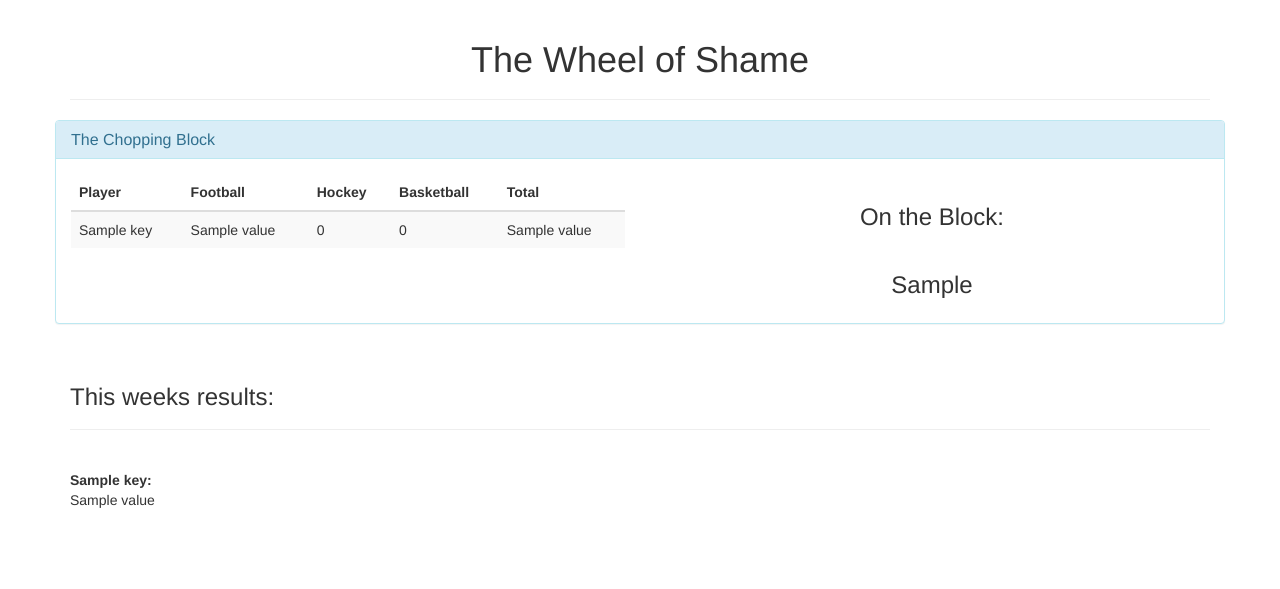
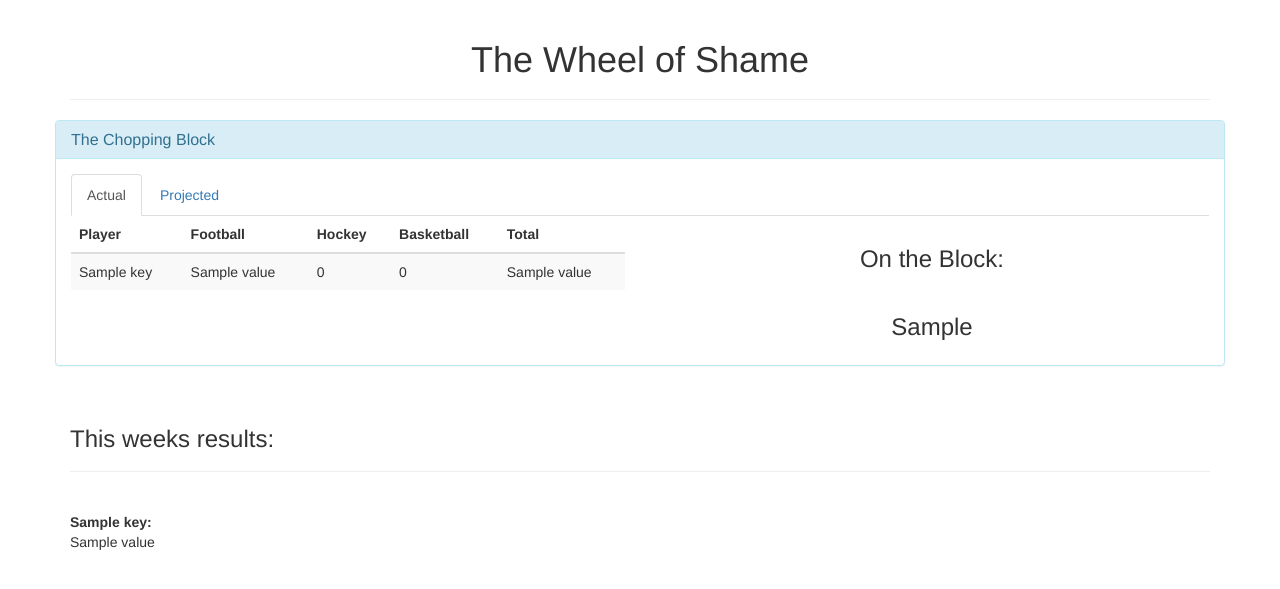
Before and after one commit to eprouty/the_wheel, a Flask app: template templates/index.html in a window 1280 px wide. Shown: the top 589 px of the page. Run offline with Flask 2, Linux system fonts and the light colour scheme; the template is opened without the code that fills it: most values are stand-ins (such as "Sample title", 1, 10 or a date in 2020); parts of the project's set-up code (start-up, migrations or seed data) failed here and were passed over; some libraries are stand-ins or nearby versions.

Commit message:
Adding a projected values page

```diff
--- a/server.py
+++ b/server.py
@@ -51,7 +51,9 @@ def home():
 
     chopping_block = the_wheel.chopping_block()
     chopping_block['the_block'] = sorted(chopping_block['the_block'].items(), key=lambda x: x[1])
-    return render_template("index.html", history=history, name=current_user.name, can_spin=can_spin, chopping_block=chopping_block)
+
+    projected_loser = min(filter(lambda x: 'projected' in x[0], chopping_block['the_block']), key=lambda x: x[1])[0].split('_')[0]
+    return render_template("index.html", history=history, name=current_user.name, can_spin=can_spin, chopping_block=chopping_block, p_loser=projected_loser)
 
 @app.route('/wheels_will')
 @login_required
--- a/templates/index.html
+++ b/templates/index.html
@@ -19,6 +19,12 @@
                 <h3 class="panel-title">The Chopping Block</h3>
             </div>
             <div class="panel-body">
+                <ul class="nav nav-tabs">
+                    <li class="active"><a data-toggle="tab" href="#actual">Actual</a></li>
+                    <li><a data-toggle="tab" href="#projected">Projected</a></li>
+                </ul>
+                <div class="tab-content">
+                    <div id="actual" class="tab-pane fade in active">
                         <div class="row">
                             <div class="col-sm-6">
                                 <table class="table table-striped">
@@ -33,6 +39,7 @@
                                     </thead>
                                     <tbody>
                                         {% for key, value in chopping_block['the_block'] %}
+                                            {% if 'projected' not in key %}
                                                 <tr>
                                                     <td>{{ key }}</td>
                                                     <td>{{ value }}</td>
@@ -40,6 +47,7 @@
                                                     <td>0</td>
                                                     <td>{{ value }}</td>
                                                 </tr>
+                                            {% endif %}
                                         {% endfor %}
                                     </tbody>
                                 </table>
@@ -49,6 +57,44 @@
                                     <h3>On the Block:</h3>
                                 </div>
                                 <h3>{{ chopping_block['next_victim'] }}</h3>
+                            </div>
+                        </div>
+                    </div>
+                    <div id="projected" class="tab-pane fade">
+                        <div class="row">
+                            <div class="col-sm-6">
+                                <table class="table table-striped">
+                                    <thead>
+                                        <tr>
+                                            <th>Player</th>
+                                            <th>Football</th>
+                                            <th>Hockey</th>
+                                            <th>Basketball</th>
+                                            <th>Total</th>
+                                        </tr>
+                                    </thead>
+                                    <tbody>
+                                        {% for key, value in chopping_block['the_block'] %}
+                                            {% if 'projected' in key %}
+                                                <tr>
+                                                    <td>{{ key.split('_')[0] }}</td>
+                                                    <td>{{ value }}</td>
+                                                    <td>0</td>
+                                                    <td>0</td>
+                                                    <td>{{ value }}</td>
+                                                </tr>
+                                            {% endif %}
+                                        {% endfor %}
+                                    </tbody>
+                                </table>
+                            </div>
+                            <div class="col-sm-6 text-center">
+                                <div class="panel-heading">
+                                    <h3>On the Block:</h3>
+                                </div>
+                                <h3>{{ p_loser }}</h3>
+                            </div>
+                        </div>
                     </div>
                 </div>
             </div>
--- a/the_wheel/handlers/wheel_of_shame.py
+++ b/the_wheel/handlers/wheel_of_shame.py
@@ -71,15 +71,20 @@ class WheelOfShame():
         for match in football:
             data.setdefault(match['team0_name'], 0)
             data[match['team0_name']] += round(match['team0_score'] - match['team1_score'], 2)
+            data.setdefault(match['team0_name'] + '_projected', 0)
+            data[match['team0_name'] + '_projected'] += round(match['team0_projected'] - match['team1_projected'], 2)
             data.setdefault(match['team1_name'], 0)
             data[match['team1_name']] += round(match['team1_score'] - match['team0_score'], 2)
+            data.setdefault(match['team1_name'] + '_projected', 0)
+            data[match['team1_name'] + '_projected'] += round(match['team1_projected'] - match['team0_projected'], 2)
 
         loser = False
         for key in data:
-            if not loser:
-                loser = (key, data[key])
-            elif data[key] < loser[1]:
-                loser = (key, data[key])
+            if 'projected' not in key:
+                if not loser:
+                    loser = (key, data[key])
+                elif data[key] < loser[1]:
+                    loser = (key, data[key])
 
         return (loser[0], data)
 
--- a/the_wheel/handlers/yahoo.py
+++ b/the_wheel/handlers/yahoo.py
@@ -39,14 +39,18 @@ def get_scoreboard(league, user_override):
             week_start = match['week_start']
             team0_name = match['0']['teams']['0']['team'][0][19]['managers'][0]['manager']['nickname']
             team0_score = float(match['0']['teams']['0']['team'][1]['team_points']['total'])
+            team0_projected = float(match['0']['teams']['0']['team'][1]['team_projected_points']['total'])
             team1_name = match['0']['teams']['1']['team'][0][19]['managers'][0]['manager']['nickname']
             team1_score = float(match['0']['teams']['1']['team'][1]['team_points']['total'])
+            team1_projected = float(match['0']['teams']['1']['team'][1]['team_projected_points']['total'])
             output.append({'week_end': week_end,
                            'week_start': week_start,
                            'team0_name': team0_name,
                            'team1_name': team1_name,
                            'team0_score': team0_score,
-                           'team1_score': team1_score})
+                           'team1_score': team1_score,
+                           'team0_projected': team0_projected,
+                           'team1_projected': team1_projected})
 
     return (output, output[0]['week_start'], output[0]['week_end'])
 
```
Lines whose indentation alone changed are shown as unchanged.
